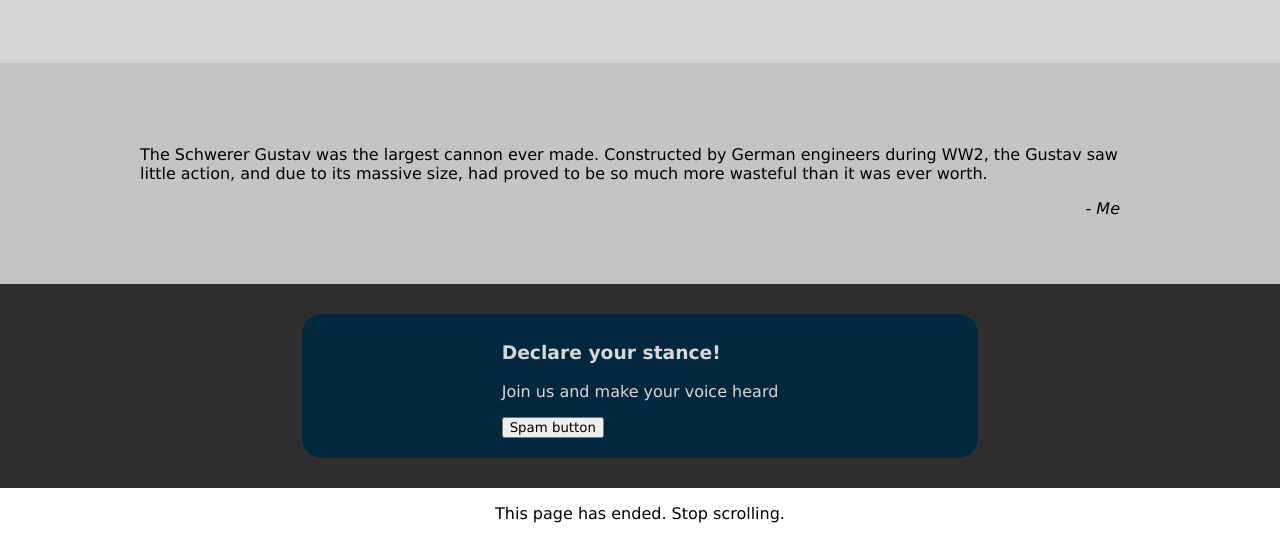
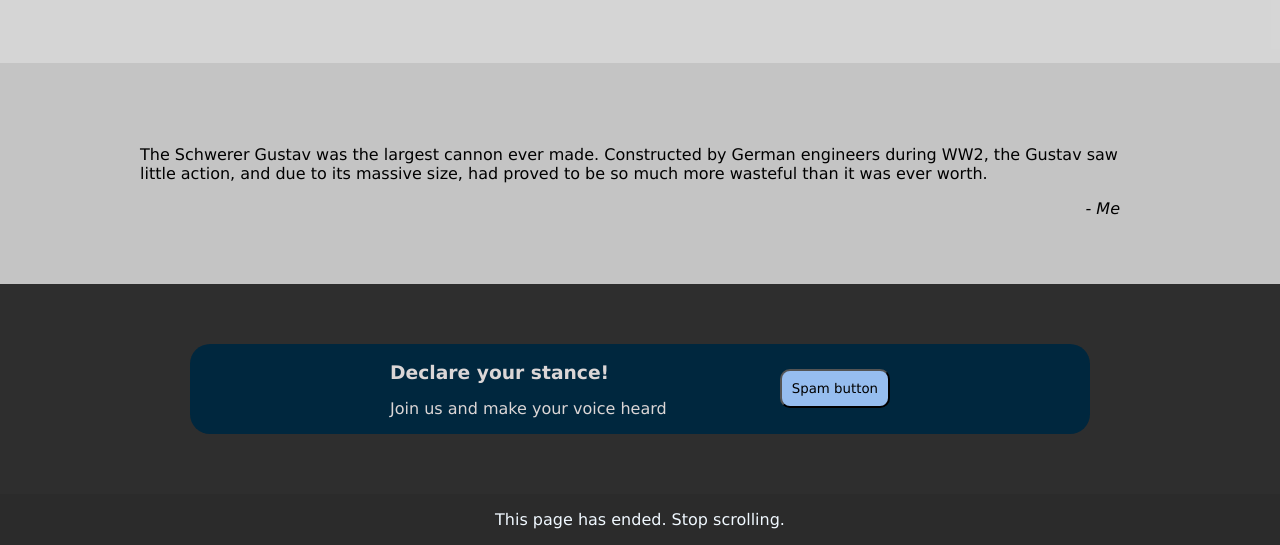
Before and after one commit to Delirium02/odin-landing-page, a plain HTML site: page index.html in a window 1280 px wide. Shown: the part 714-1259 px from the top of the page. Drawn offline with Linux system fonts and the light colour scheme.

Commit message:
first complete version. might add refinements

```diff
--- a/index.html
+++ b/index.html
@@ -70,10 +70,10 @@
             </section>
 
             <section class="section-4">
-                <div class="section-box">
-                    <div>
-                        <h3>Declare your stance!</h3>
-                        <p>Join us and make your voice heard</p>
+                <div class="div-3">
+                    <div class="sec4-text">
+                        <h3 class="sec4-main">Declare your stance!</h3>
+                        <p class="sec4-p">Join us and make your voice heard</p>
                     </div>
                     <div>
                         <button class="sign-up-btn">Spam button</button>
--- a/styles.css
+++ b/styles.css
@@ -160,24 +160,44 @@ figure figcaption {
 }
 
 .section-4 {
-    display: flex;
-    justify-content: space-evenly;
-    align-items: center;
     background-color: rgb(46, 46, 46);
     padding-top: 10px;
     padding-bottom: 10px;
     color: rgb(219, 214, 214);
 }
 
-.section-box {
-    padding: 10px 200px;
-    margin: 20px 0 20px 0;
+.div-3 {
+    display: flex;
+    flex-direction: row;
+    justify-content: space-between;
+    align-items: center;
+    padding: 0 200px;
     background-color: rgb(0, 39, 62);
     border-radius: 20px;
+    max-width: 900px;
+    margin: 50px auto;
 }
 
+.sec4-main {
+    margin-bottom: 5px;
+}
+
+
+
 .sign-up-btn {
-    margin-bottom: 10px;
+    background-color: rgb(150, 189, 239);
+    padding: 10px;
+    border-radius: 10px;
+}
+
+.sign-up-btn:hover {
+    background-color: rgb(6, 6, 122);
+    color: white;
+}
+
+.sign-up-btn:active {
+    background: rgb(0, 0, 48);
+    transform: scale(0.95);
 }
 
 footer {
@@ -185,4 +205,6 @@ footer {
     flex-direction: column;
     justify-content: center;
     align-items: center;
+    background-color: rgb(43, 43, 43);
+    color: aliceblue;
 }
```
